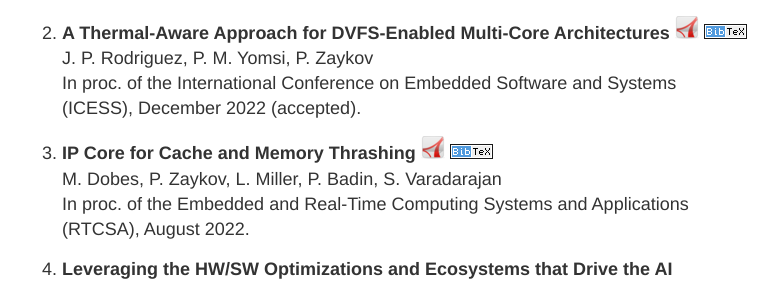
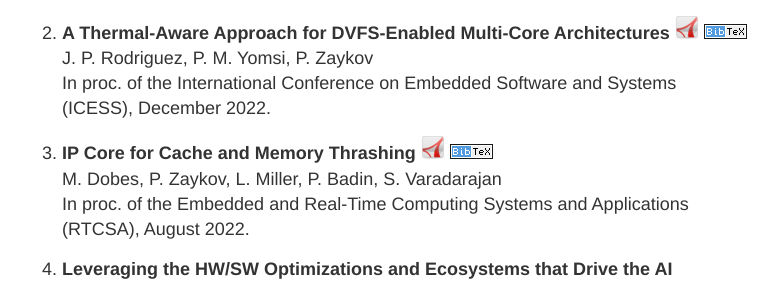
Before and after one commit to zaykov/web-page, a Jekyll site: the page built from publications.md, in a window 1280 px wide and 900 px high. Shown: the part 422-703 px from the top of the window, without its empty margins (248-1030 px from the left). Built offline with Jekyll 4.4.1, drawn with Linux system fonts in a browser that asks for light colours; comment, search, counter and statistics services are not loaded.

Commit message:
updated bib for the 2022 thermal paper

```diff
--- a/publications.md
+++ b/publications.md
@@ -13,11 +13,11 @@ X. Iturbe et al.<br>
 In proc. of the International Conference on Design, Automation and Test in Europe (DATE), April 2023 (accepted).
 
 1. **A Thermal-Aware Approach for DVFS-Enabled Multi-Core Architectures**
-<a href="" target="_blank"><img src="{{ site.url }}/images/pdf.png"></a>
-<a href="" target="_blank"><img src="{{ site.url }}/images/bibtex.png"></a>
+<a href="https://doi.org/10.1109/HPCC-DSS-SmartCity-DependSys57074.2022.00286" target="_blank"><img src="{{ site.url }}/images/pdf.png"></a>
+<a href="{{ site.url }}/publications/bib/zaykov-2022-thermal.bib" target="_blank"><img src="{{ site.url }}/images/bibtex.png"></a>
 <br>
 J. P. Rodriguez, P. M. Yomsi, P. Zaykov<br>
-In proc. of the International Conference on Embedded Software and Systems (ICESS), December 2022 (accepted).
+In proc. of the International Conference on Embedded Software and Systems (ICESS), December 2022.
 
 1. **IP Core for Cache and Memory Thrashing**
 <a href="https://doi.org/10.1109/RTCSA55878.2022.00011" target="_blank"><img src="{{ site.url }}/images/pdf.png"></a>
```
Also changed, not shown: publications/bib/zaykov-2022-thermal.bib (added, +8 -0 lines).
